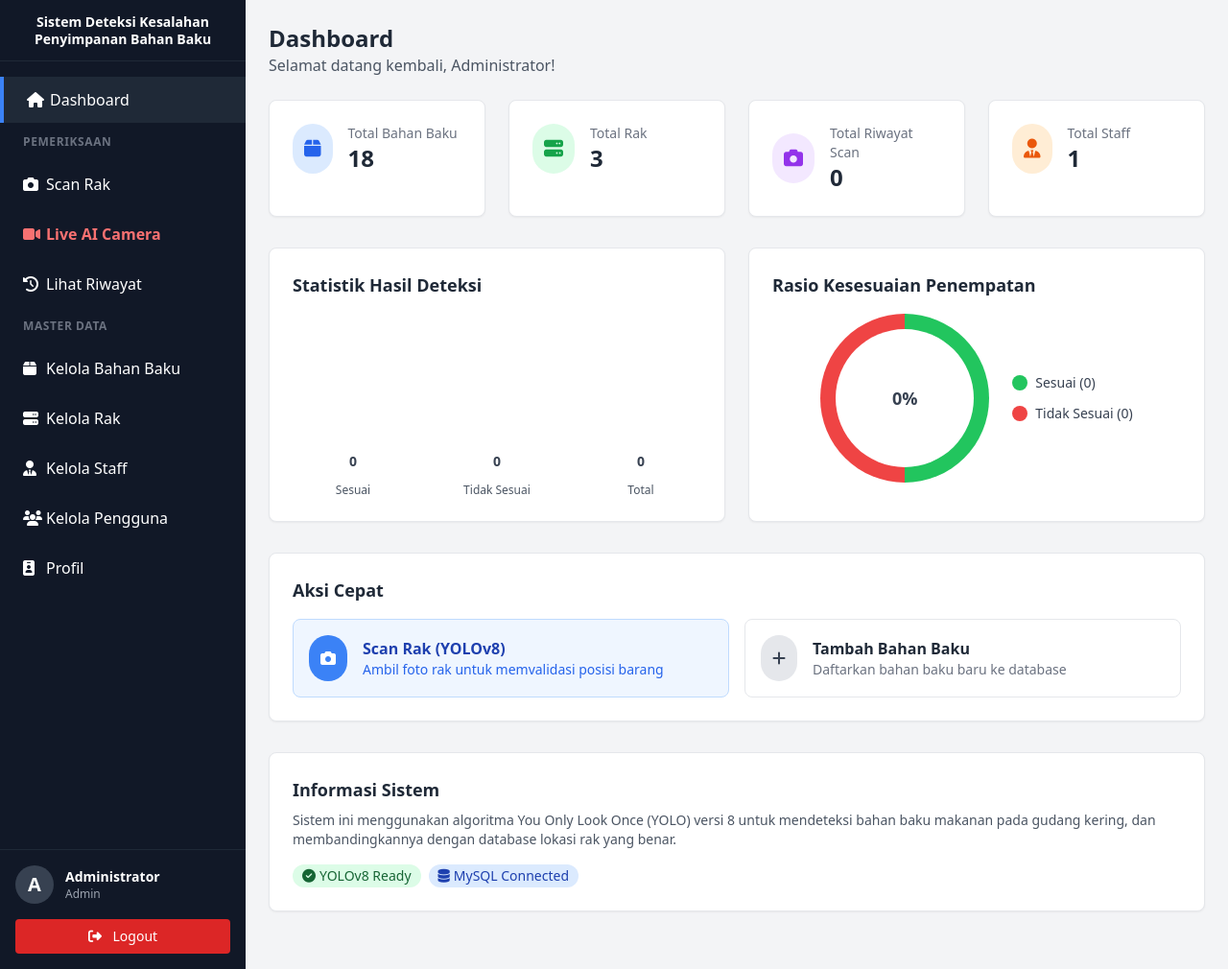
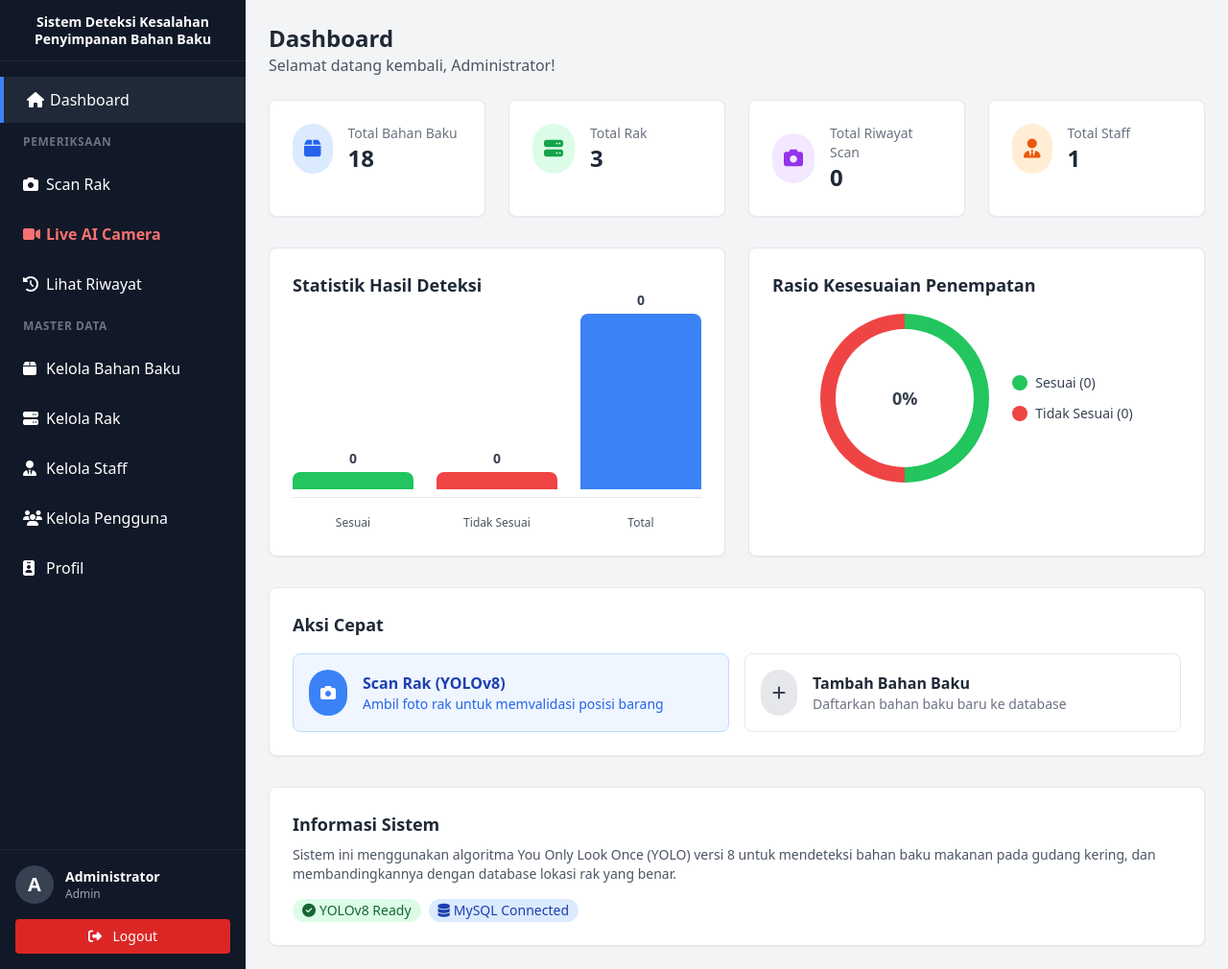
Before and after one commit to xinnxz/computer-vision-skripsi, a Flask app: page /dashboard in a window 1280 px wide. Shown: the whole page at 96% size. Run offline with Flask 3, Linux system fonts and the light colour scheme; a user stored in the database is signed in; data comes from the database, SQL or seed files in the repository; data that the repository does not hold is empty; some libraries are stand-ins or nearby versions.

Commit message:
fix: resolve CSS height issue causing bar chart to not render in Dashboard

```diff
--- a/templates/dashboard.html
+++ b/templates/dashboard.html
@@ -64,31 +64,34 @@
     <!-- Bar Chart: Statistik Deteksi per Status -->
     <div class="bg-white rounded-lg shadow-sm border border-gray-200 p-6">
         <h3 class="text-lg font-bold text-gray-800 mb-4">Statistik Hasil Deteksi</h3>
-        <div class="flex items-end space-x-6 h-48">
+        <div class="flex items-end space-x-6 h-48 border-b border-gray-200 pb-2">
             <!-- Bar: Sesuai -->
-            <div class="flex flex-col items-center flex-1">
+            <div class="flex-1 flex flex-col justify-end h-full">
                 <div class="w-full bg-green-500 rounded-t-lg transition-all duration-500 relative group"
-                     style="height: {{ ((stats.sesuai / (stats.sesuai + stats.tidak_sesuai)) * 100) if (stats.sesuai + stats.tidak_sesuai) > 0 else 10 }}%;">
+                     style="height: {{ ((stats.sesuai / stats.total_deteksi) * 100) if stats.total_deteksi > 0 else 10 }}%;">
                     <span class="absolute -top-6 left-1/2 -translate-x-1/2 text-sm font-bold text-gray-700">{{ stats.sesuai }}</span>
                 </div>
-                <span class="text-xs text-gray-600 mt-2 font-medium">Sesuai</span>
             </div>
             <!-- Bar: Tidak Sesuai -->
-            <div class="flex flex-col items-center flex-1">
+            <div class="flex-1 flex flex-col justify-end h-full">
                 <div class="w-full bg-red-500 rounded-t-lg transition-all duration-500 relative"
-                     style="height: {{ ((stats.tidak_sesuai / (stats.sesuai + stats.tidak_sesuai)) * 100) if (stats.sesuai + stats.tidak_sesuai) > 0 else 10 }}%;">
+                     style="height: {{ ((stats.tidak_sesuai / stats.total_deteksi) * 100) if stats.total_deteksi > 0 else 10 }}%;">
                     <span class="absolute -top-6 left-1/2 -translate-x-1/2 text-sm font-bold text-gray-700">{{ stats.tidak_sesuai }}</span>
                 </div>
-                <span class="text-xs text-gray-600 mt-2 font-medium">Tidak Sesuai</span>
             </div>
             <!-- Bar: Total -->
-            <div class="flex flex-col items-center flex-1">
+            <div class="flex-1 flex flex-col justify-end h-full">
                 <div class="w-full bg-blue-500 rounded-t-lg transition-all duration-500 relative"
                      style="height: 100%;">
                     <span class="absolute -top-6 left-1/2 -translate-x-1/2 text-sm font-bold text-gray-700">{{ stats.total_deteksi }}</span>
                 </div>
-                <span class="text-xs text-gray-600 mt-2 font-medium">Total</span>
             </div>
+        </div>
+        <!-- Labels -->
+        <div class="flex space-x-6 mt-3">
+            <div class="flex-1 text-center"><span class="text-xs text-gray-600 font-medium">Sesuai</span></div>
+            <div class="flex-1 text-center"><span class="text-xs text-gray-600 font-medium">Tidak Sesuai</span></div>
+            <div class="flex-1 text-center"><span class="text-xs text-gray-600 font-medium">Total</span></div>
         </div>
     </div>
 
```
